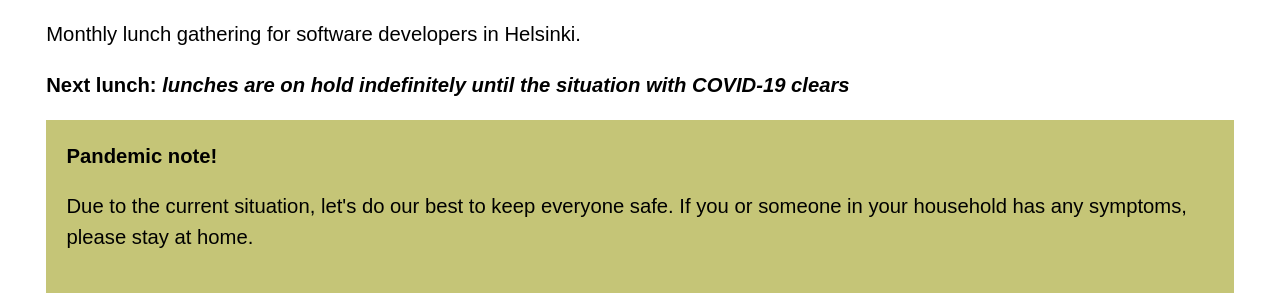
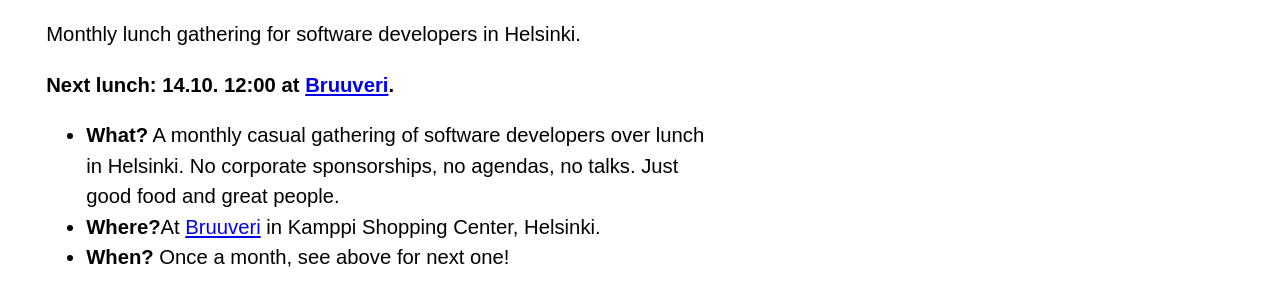
Before and after one commit to Hamatti/helsinkidevlunch-website, a plain HTML site: page index.html in a window 1280 px wide. Shown: the part 132-431 px from the top of the page. Drawn offline with Linux system fonts and the light colour scheme.

Commit message:
Add October lunch

```diff
--- a/index.html
+++ b/index.html
@@ -19,22 +19,10 @@
       <h1>Helsinki Dev Lunch</h1>
       <p>Monthly lunch gathering for software developers in Helsinki.</p>
       <p class="next-event">
-        Next lunch:
-        <em
-          >lunches are on hold indefinitely until the situation with COVID-19
-          clears</em
-        >
+        <strong>Next lunch:</strong> 14.10. 12:00 at
+        <a href="https://www.bruuveri.fi/en/">Bruuveri</a>.
       </p>
     </main>
-
-    <section class="warning">
-      <strong>Pandemic note!</strong>
-      <p>
-        Due to the current situation, let's do our best to keep everyone safe.
-        If you or someone in your household has any symptoms, please stay at
-        home.
-      </p>
-    </section>
 
     <article>
       <div>
```
